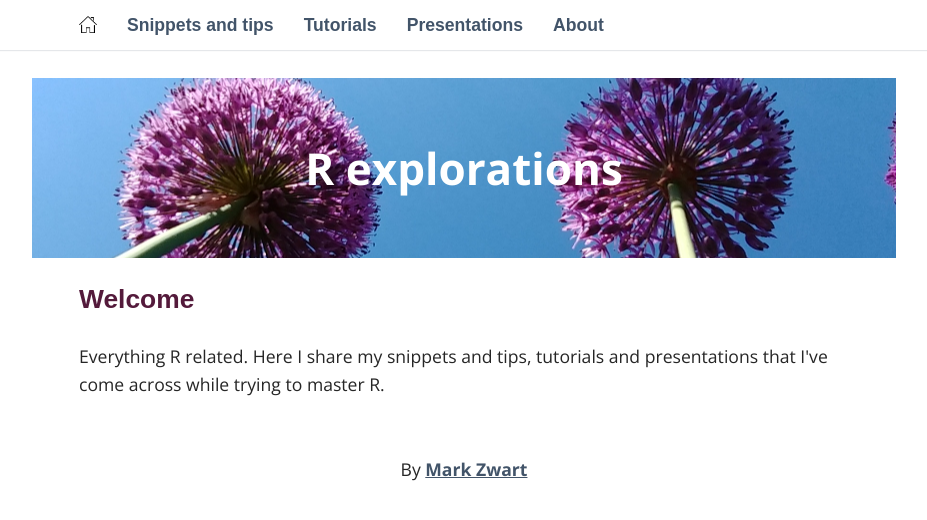
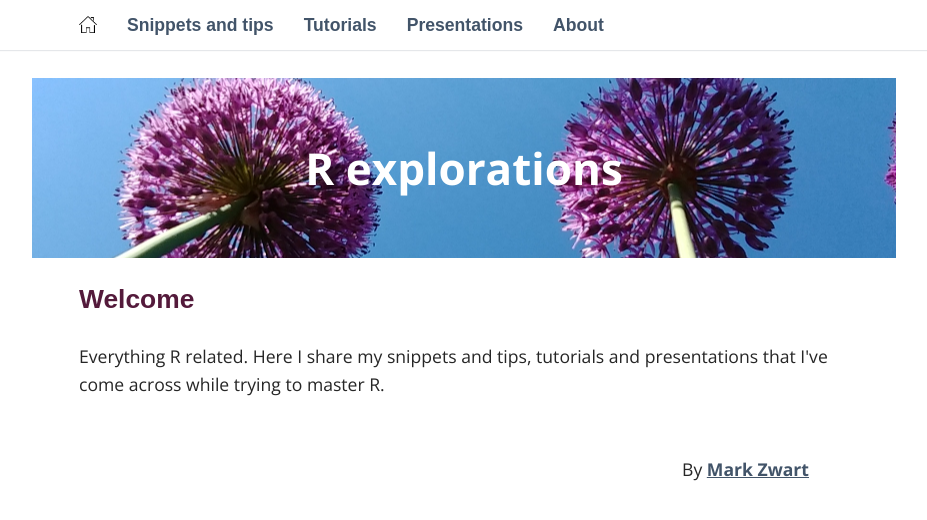
Before and after one commit to mark-me/mark-me.github.io, a Jekyll site: the page built from index.html, in a window 1280 px wide. Shown: the top 520 px of the page, without its empty margins (176-1103 px from the left). Built offline with Jekyll 4.4.1, drawn with Linux system fonts in a browser that asks for light colours; some web fonts are replaced.

Commit message:
Update footer.html

```diff
--- a/_includes/footer.html
+++ b/_includes/footer.html
@@ -1,3 +1,3 @@
 <footer>
-	<p>By <a href="https://www.linkedin.com/in/markzwart76/">Mark Zwart</p>
+	<p align="right">By <a href="https://www.linkedin.com/in/markzwart76/">Mark Zwart</p>
 </footer>
```
